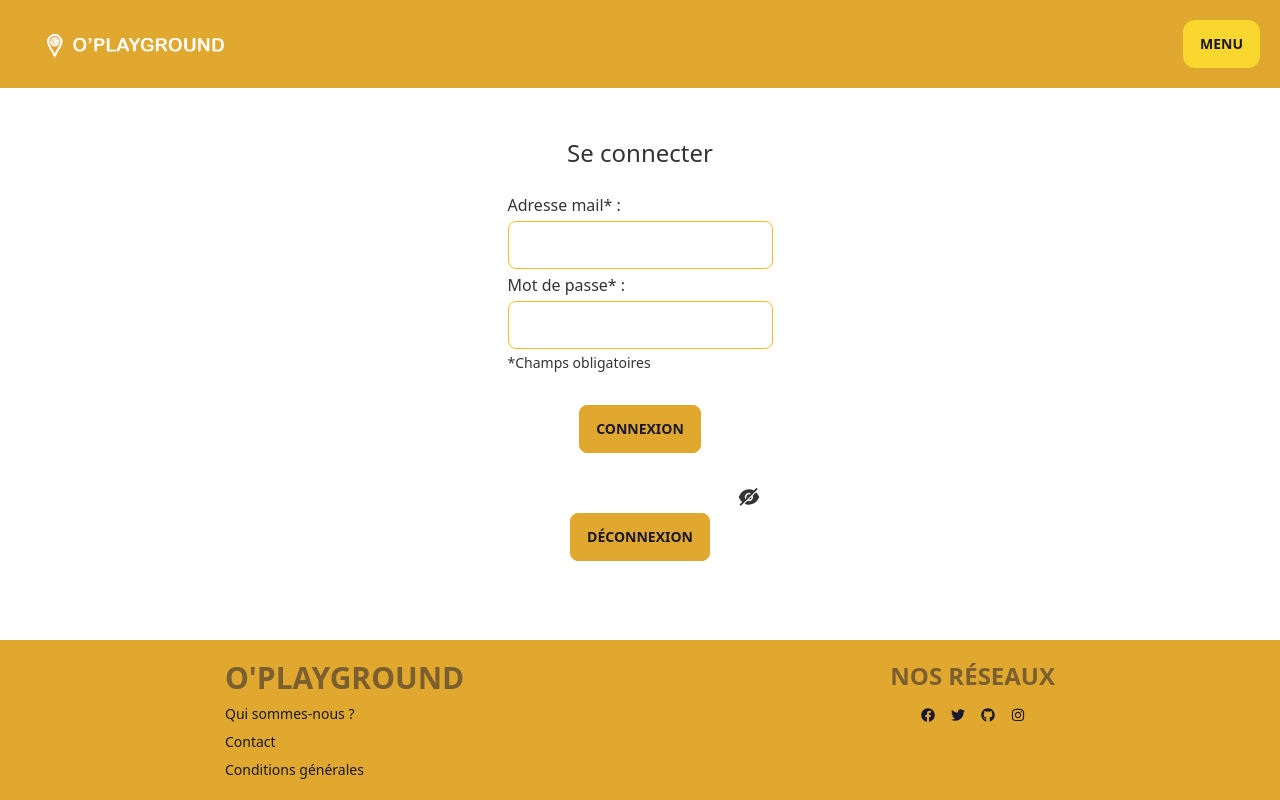
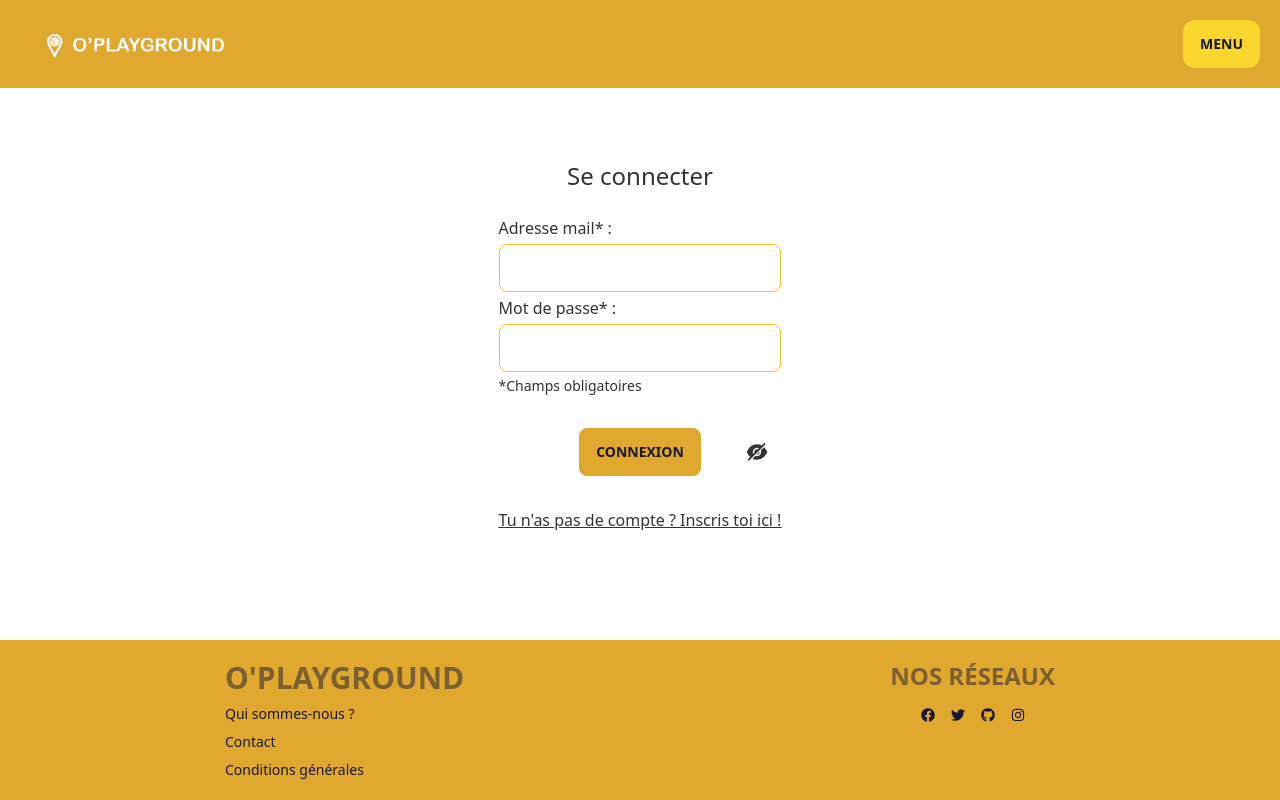
Before and after one commit to kevinhouguet/projet-oplayground-front, a React (Vite) app: page /connexion in a window 1280 px wide. Built offline with nearby package versions, Linux system fonts and the light colour scheme.

Commit message:
:hammer: refactor: added link login in subscribe page and link subscribe in login page

```diff
--- a/src/components/Inscription/index.jsx
+++ b/src/components/Inscription/index.jsx
@@ -79,9 +79,17 @@ const Inscription = (props) => {
 						}
 					</div>
 
+
 					<div className="flex justify-center">
 						<button className="btn btn-primary my-7 " type="submit"> Inscription </button>
 					</div>
+
+					<div className="underline pb-3">
+						<Link to="/connexion">
+							Tu as déjà un compte ? Clique ici
+						</Link>
+					</div>
+
 				</div>
 			</form>
 
--- a/src/components/Login/index.jsx
+++ b/src/components/Login/index.jsx
@@ -4,6 +4,7 @@ import { AiFillEye, AiFillEyeInvisible } from "react-icons/ai";
 import { bool, func, string } from "prop-types";
 import axios from "axios";
 import jwtDecode from "jwt-decode";
+import { Link } from "react-router-dom";
 
 
 const Login = (props) => {
@@ -64,8 +65,10 @@ const Login = (props) => {
 					<button className="btn btn-primary my-7 " type="submit"> Connexion </button>
 				</div>
 
-				<div className="flex justify-center">
-					<button className="btn btn-primary my-7 " type="button" onClick={onLogout} > Déconnexion </button>
+				<div className="underline pb-3">
+					<Link to="/inscription">
+						Tu n'as pas de compte ? Inscris toi ici !
+					</Link>
 				</div>
 
 			</form>
```
